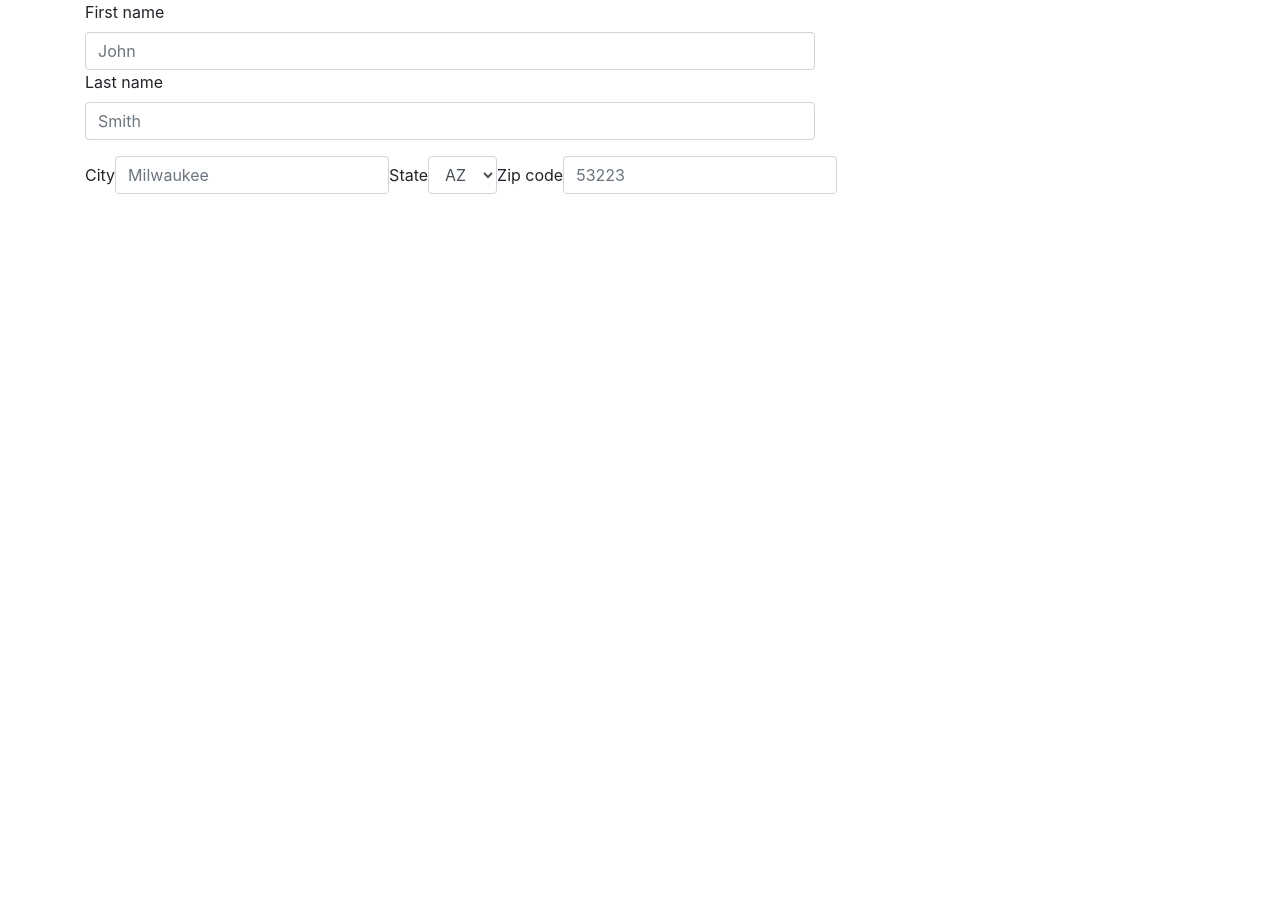
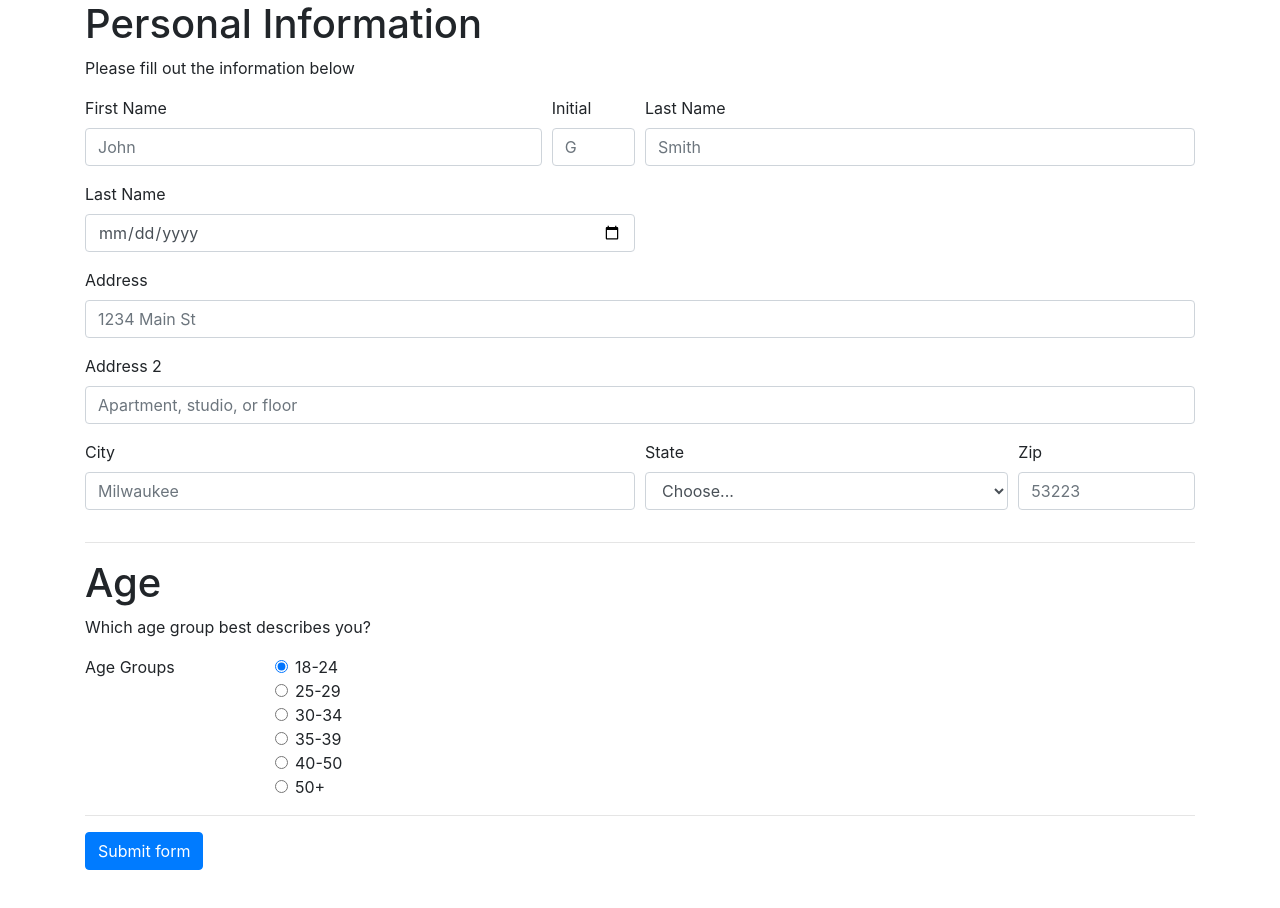
Before and after one commit to merski007/javaScript2, a plain HTML site: page class4/inClassLab.html in a window 1280 px wide. Before the commit the page ends 800 px from the top, so only its background shows below. Drawn offline with nearby package versions, Linux system fonts and the light colour scheme.

Commit message:
built a web form with some bootstrap validation

```diff
--- a/class4/inClassLab.html
+++ b/class4/inClassLab.html
@@ -13,40 +13,178 @@
 
 <body>
   <div class="container">
-    <div class="row">
-      <div class="col-md-8">
-        <!-- Contact info, standard form fields -->
-        <div class="form-group">
-          <label for="First name">First name</label>
-          <input type="text" class="form-control" placeholder="John" aria-describedby="first name">
-          <label for="Last name">Last name</label>
-          <input type="text" class="form-control" placeholder="Smith" aria-describedby="last name">
+    <h1>Personal Information</h1>
+    <p>Please fill out the information below</p>
+    <form class="needs-validation" novalidate>
+      <div class="form-row">
+        <div class="form-group col-md-5">
+          <label for="inputFirstName">First Name</label>
+          <input type="text" class="form-control" id="inputFirstName" placeholder="John" required>
+          <div class="valid-feedback">
+            Looks good!
+          </div>
+          <div class="invalid-feedback">
+            Please enter a first name
+          </div>
         </div>
-        <form class="form-inline">
-          <div class="form-group">
-            <label for="City">City</label>
-            <input type="text" class="form-control" placeholder="Milwaukee" aria-describedby="city">
+        <div class="form-group col-md-1">
+          <label for="inputInitial">Initial</label>
+          <input type="text" class="form-control" id="inputMiddleInitial" placeholder="G">
+          <div class="valid-feedback">
+            Looks good!
+          </div>
+        </div>
+        <div class="form-group col-md-6">
+          <label for="inputLastName">Last Name</label>
+          <input type="text" class="form-control" id="inputLastName" placeholder="Smith" required>
+          <div class="valid-feedback">
+            Looks good!
+          </div>
+          <div class="invalid-feedback">
+            Please enter a last name
+          </div>
+        </div>
+        <div class="form-group col-md-6">
+          <label for="inputLastName">Last Name</label>
+          <input type="date" class="form-control" id="inputLastName" placeholder="Smith" required>
+          <div class="valid-feedback">
+            Looks good!
+          </div>
+          <div class="invalid-feedback">
+            Please enter a last name
+          </div>
+        </div>
+      </div>
+      <div class="form-group">
+        <label for="inputAddress">Address</label>
+        <input type="text" class="form-control" id="inputAddress" placeholder="1234 Main St" required>
+        <div class="valid-feedback">
+          Looks good!
+        </div>
+        <div class="invalid-feedback">
+          Please enter an address
+        </div>
+      </div>
+      <div class="form-group">
+        <label for="inputAddress2">Address 2</label>
+        <input type="text" class="form-control" id="inputAddress2" placeholder="Apartment, studio, or floor">
+        <div class="valid-feedback">
+          Looks good!
+        </div>
+      </div>
+      <div class="form-row">
+        <div class="form-group col-md-6">
+          <label for="inputCity">City</label>
+          <input type="text" class="form-control" id="inputCity" placeholder="Milwaukee" required>
+          <div class="valid-feedback">
+            Looks good!
+          </div>
+          <div class="invalid-feedback">
+            Please enter a city
+          </div>
+        </div>
+        <div class="form-group col-md-4">
+          <label for="inputState">State</label>
+          <select id="inputState" class="form-control" required>
+            <option value="">Choose...</option>
+            <option value="1">AZ</option>
+            <option value="2">FL</option>
+            <option value="3">SC</option>
+            <option value="4">WI</option>
+          </select>
+          <div class="valid-feedback">
+            Looks good!
+          </div>
+          <div class="invalid-feedback">
+            Please select a state
+          </div>
+        </div>
+        <div class="form-group col-md-2">
+          <label for="inputZip">Zip</label>
+          <input type="number" class="form-control" id="inputZip" placeholder="53223" required>
+          <div class="valid-feedback">
+            Looks good!
+          </div>
+          <div class="invalid-feedback">
+            Please enter a zip code
+          </div>
+        </div>
+      </div>
+      <hr>
+      <h1>Age</h1>
+      <p>Which age group best describes you?</p>
+      <fieldset class="form-group">
+        <div class="row">
+          <legend class="col-form-label col-sm-2 pt-0">Age Groups</legend>
+          <div class="col-sm-10">
+            <div class="form-check">
+              <input class="form-check-input" type="radio" name="gridRadios" id="gridRadios1" value="option1" checked>
+              <label class="form-check-label" for="gridRadios1">
+                18-24
+              </label>
+            </div>
+            <div class="form-check">
+              <input class="form-check-input" type="radio" name="gridRadios" id="gridRadios2" value="option2">
+              <label class="form-check-label" for="gridRadios2">
+                25-29
+              </label>
+            </div>
+            <div class="form-check">
+              <input class="form-check-input" type="radio" name="gridRadios" id="gridRadios3" value="option3">
+              <label class="form-check-label" for="gridRadios3">
+                30-34
+              </label>
+            </div>
+            <div class="form-check">
+              <input class="form-check-input" type="radio" name="gridRadios" id="gridRadios4" value="option4">
+              <label class="form-check-label" for="gridRadios4">
+                35-39
+              </label>
+            </div>
+            <div class="form-check">
+              <input class="form-check-input" type="radio" name="gridRadios" id="gridRadios5" value="option5">
+              <label class="form-check-label" for="gridRadios5">
+                40-50
+              </label>
+            </div>
+            <div class="form-check">
+              <input class="form-check-input" type="radio" name="gridRadios" id="gridRadios6" value="option6">
+              <label class="form-check-label" for="gridRadios6">
+                50+
+              </label>
+            </div>
+          </div>
+        </div>
+      </fieldset>
+      <hr>
+      <button type="submit" class="btn btn-primary">Submit form</button>
+    </form>
+  </div>
+  <br>
+  <br>
 
-            <label for="State">State</label>
-            <!--
-            <input type="text" class="form-control" placeholder="WI" aria-describedby="city">
-             -->
-            <select class="form-control">
-              <option>AZ</option>
-              <option>IL</option>
-              <option>NY</option>
-              <option>WI</option>
-            </select>
-            <label for=" Zip ">Zip code</label>
-            <input type="number " class="form-control " placeholder="53223 " aria-describedby="zip code ">
-          </div>
-        </form>
-      </div>
-    </div>
-  </div>
-  <!-- Age info, radio buttons -->
-  <!-- Salary info, drop-down menu-->
-  <!-- Enter email and password to save form and revisit-->
+
+
+  <script>
+    // Example starter JavaScript for disabling form submissions if there are invalid fields
+    (function () {
+      'use strict';
+      window.addEventListener('load', function () {
+        // Fetch all the forms we want to apply custom Bootstrap validation styles to
+        var forms = document.getElementsByClassName('needs-validation');
+        // Loop over them and prevent submission
+        var validation = Array.prototype.filter.call(forms, function (form) {
+          form.addEventListener('submit', function (event) {
+            if (form.checkValidity() === false) {
+              event.preventDefault();
+              event.stopPropagation();
+            }
+            form.classList.add('was-validated');
+          }, false);
+        });
+      }, false);
+    })();
+  </script>
 
   <!-- Optional JavaScript -->
   <!-- jQuery first, then Popper.js, then Bootstrap JS -->
```
